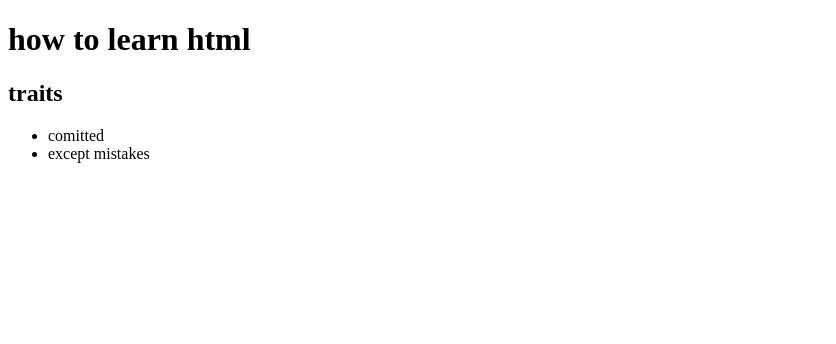
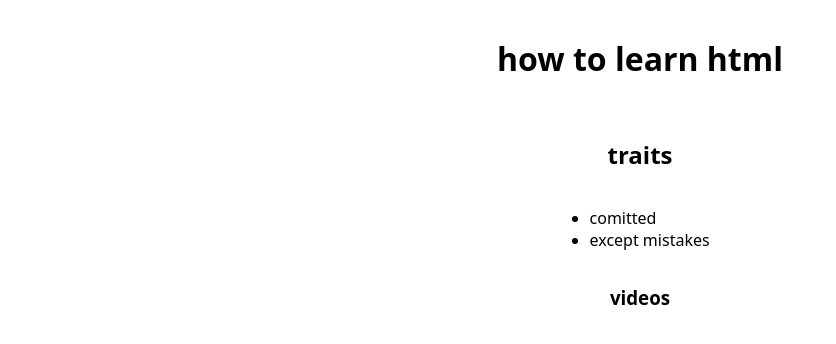
Before and after one commit to mr-mochi808/coding-lessons-github.io, a plain HTML site: page index.html in a window 1280 px wide. Shown: the whole page, without its empty margins (0-836 px from the left). Drawn offline with Linux system fonts and the light colour scheme.

Commit message:
fixed a style element

```diff
--- a/index.html
+++ b/index.html
@@ -2,6 +2,42 @@
 <html lang="en">
     <head>
         <title> learning html</title>
+
+      <style>
+        /* Center the entire page content */
+        body {
+            display: flex;
+            flex-direction: column;
+            align-items: center;
+            /* horizontal centering */
+            justify-content: flex-start;
+            /* keep content at top */
+            text-align: center;
+            /* center inline text */
+            margin: 0;
+            padding: 1rem;
+            font-family: system-ui, -apple-system, "Segoe UI", Roboto, "Helvetica Neue", Arial, sans-serif;
+            gap: 1rem;
+        }
+
+        /* Make lists appear centered while keeping bullets readable */
+        ul {
+            display: inline-block;
+            /* centers the list as a block */
+            text-align: left;
+            /* keep bullet alignment inside the list */
+            padding-left: 1.2em;
+            margin: 0;
+        }
+
+        /* Images scale responsively and stay centered */
+        img {
+            max-width: 90%;
+            height: auto;
+            display: block;margin: 0 auto;
+        }
+    </style>
+
     </head>
     <body>
         <h1>how to learn html</h1>
@@ -10,6 +46,6 @@
             <li>comitted</li>
             <li>except mistakes</li>
         </ul>
-        <h3></h3>
+        <h3>videos</h3>
     </body>
     </html>
```
